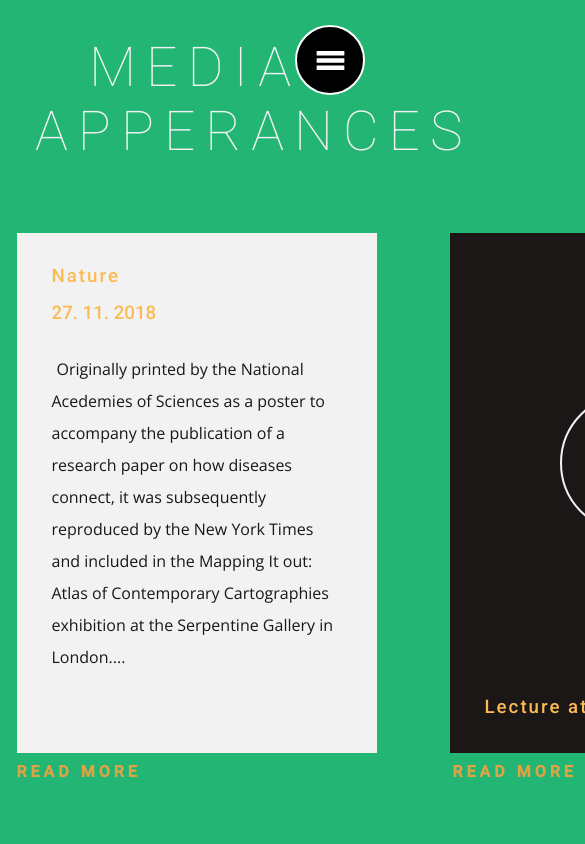
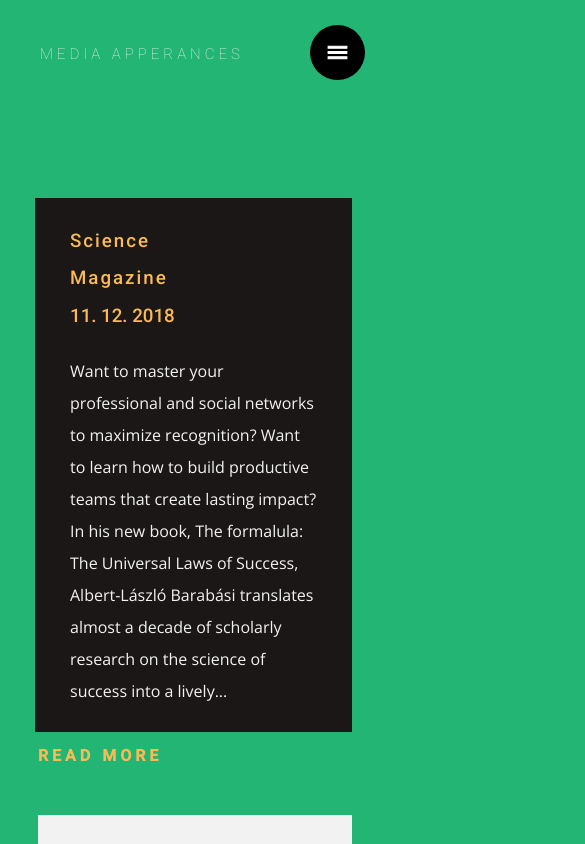
Before and after one commit to RekaKR/vizsga1, a React (Create React App) app in the folder frontend/: page / in a window 390 px wide. Shown: the top 844 px of the page, 585 px wide, since content can reach past the window. Built offline with nearby package versions, Linux system fonts and the light colour scheme.

Commit message:
Update style

```diff
--- a/frontend/public/index.html
+++ b/frontend/public/index.html
@@ -9,7 +9,8 @@
   <meta name="description" content="Web site created using create-react-app" />
   <link rel="apple-touch-icon" href="%PUBLIC_URL%/logo192.png" />
   <link rel="manifest" href="%PUBLIC_URL%/manifest.json" />
-  <link href="https://fonts.googleapis.com/css2?family=Open+Sans:wght@300;400&family=Roboto:wght@100;500&display=swap"
+  <link
+    href="https://fonts.googleapis.com/css2?family=Open+Sans:wght@300;400;600&family=Roboto:wght@100;500&display=swap"
     rel="stylesheet">
   <title>Vizsga doc</title>
 </head>
--- a/frontend/src/components/ButtonM/ButtonM.jsx
+++ b/frontend/src/components/ButtonM/ButtonM.jsx
@@ -4,12 +4,11 @@
 
 const MyButton = styled(Button)({
   height: 48,
-  color: 'rgb(223, 163, 69)',
-  margin: '-5px 30px',
+  color: 'rgb(251, 186, 83)',
+  margin: '0 -5px',
   paddingRight: 30,
-  fontWeight: 'bold',
   fontStyle: '"Open Sans", sans-serif',
-  fontWeight: 700,
+  fontWeight: 600,
   fontSize: '16px',
   letterSpacing: 4,
 });
--- a/frontend/src/components/Homepage/Homepage.jsx
+++ b/frontend/src/components/Homepage/Homepage.jsx
@@ -12,7 +12,7 @@
 
       <div className="container">
         <div className="left-side">
-          <div>
+          <div className="text">
             <h3>Science Magazine</h3>
             <h3>11. 12. 2018</h3>
             <p>Want to master your professional and social networks to maximize recognition? Want to learn how to build productive teams that create lasting impact? In his new book, The formalula: The Universal Laws of Success, Albert-László Barabási translates almost a decade of scholarly research on the science of success into a lively...</p>
@@ -21,7 +21,7 @@
         </div>
 
         <div className="middle">
-          <div>
+          <div className="text">
             <h3>Nature</h3>
             <h3>27. 11. 2018</h3>
             <p>Originally printed by the National Acedemies of Sciences as a poster to accompany the publication of a research paper on how diseases connect, it was subsequently reproduced by the New York Times and included in the Mapping It out: Atlas of Contemporary Cartographies exhibition at the Serpentine Gallery in London....</p>
--- a/frontend/src/components/MenuH/MenuH.jsx
+++ b/frontend/src/components/MenuH/MenuH.jsx
@@ -24,30 +24,29 @@
       backgroundColor: 'white',
       border: "2px solid black",
     },
-    '@media (max-width: 1100px)': {
+    '@media (max-width: 1300px)': {
       width: '90px',
       height: '90px',
-      border: "2px solid white",
     },
-    '@media (max-width: 750px)': {
+    '@media (max-width: 1000px)': {
       width: '80px',
       height: '80px',
     },
-    '@media (max-width: 430px)': {
-      width: '70px',
-      height: '70px',
+    '@media (max-width: 520px)': {
+      width: '55px',
+      height: '55px',
     }
   },
   icon: {
     fontSize: 65,
-    '@media (max-width: 1100px)': {
+    '@media (max-width: 1300px)': {
       fontSize: 55,
     },
-    '@media (max-width: 750px)': {
+    '@media (max-width: 1000px)': {
       fontSize: 45,
     },
-    '@media (max-width: 430px)': {
-      fontSize: 35,
+    '@media (max-width: 520px)': {
+      fontSize: 25,
     }
   }
 });
--- a/frontend/src/style/style.css
+++ b/frontend/src/style/style.css
@@ -32,47 +32,84 @@
   text-align: center;
   letter-spacing: 10px;
 }
+@media (min-width: 1001px) and (max-width: 1300px) {
+  .app h1 {
+    font-size: 45px;
+  }
+}
+@media (min-width: 741px) and (max-width: 1000px) {
+  .app h1 {
+    margin: 50px 60px 100px;
+    font-size: 35px;
+    text-align: left;
+    letter-spacing: 8px;
+  }
+}
+@media (min-width: 521px) and (max-width: 740px) {
+  .app h1 {
+    margin: 55px 60px 100px;
+    font-size: 25px;
+    text-align: left;
+    letter-spacing: 6px;
+  }
+}
+@media (max-width: 520px) {
+  .app h1 {
+    margin: 45px 40px 100px;
+    font-size: 15px;
+    text-align: left;
+    letter-spacing: 4px;
+  }
+}
 .app .container {
   display: flex;
+  flex-wrap: wrap;
   justify-content: center;
   margin-top: 35px;
 }
-.app .container .left-side div,
-.app .container .middle div {
-  width: 360px;
-  height: 520px;
+.app .container .left-side .text,
+.app .container .middle .text {
+  width: 100%;
+  max-width: 360px;
+  min-height: 520px;
   padding: 25px 35px;
 }
-.app .container .left-side div h3,
-.app .container .middle div h3 {
+.app .container .left-side .text h3,
+.app .container .middle .text h3 {
   width: 150px;
   color: #fbba53;
   letter-spacing: 2px;
   line-height: 200%;
 }
-.app .container .left-side div h3:nth-child(2),
-.app .container .middle div h3:nth-child(2) {
+.app .container .left-side .text h3:nth-child(2),
+.app .container .middle .text h3:nth-child(2) {
   letter-spacing: 0;
   margin-bottom: 20px;
 }
-.app .container .left-side div {
+.app .container .left-side {
+  margin: 35px 38px 0 35px;
+}
+.app .container .left-side .text {
   color: #f2f2f2;
   background-color: #1c1717;
-  margin: 35px 38px 0 35px;
 }
-.app .container .middle div {
+.app .container .middle {
+  margin: 35px 38px 0;
+}
+.app .container .middle .text {
   color: #1c1717;
   background-color: #f2f2f2;
-  margin: 35px 38px 0;
 }
-.app .container .middle div p::first-letter {
+.app .container .middle .text p::first-letter {
   padding-left: 5px;
+}
+.app .container .right-side {
+  margin: 35px 35px 0;
 }
 .app .container .right-side .text {
   width: 360px;
   height: 520px;
   background-color: #1c1717;
-  margin: 35px 35px 0;
   position: relative;
 }
 .app .container .right-side .text h3 {
--- a/frontend/src/style/style.scss
+++ b/frontend/src/style/style.scss
@@ -29,18 +29,46 @@
     font-size: 55px;
     text-align: center;
     letter-spacing: 10px;
+
+    @media (min-width: 1001px) and (max-width: 1300px) {
+      font-size: 45px;
+    }
+
+    @media (min-width: 741px) and (max-width: 1000px) {
+      margin: 50px 60px 100px;
+      font-size: 35px;
+      text-align: left;
+      letter-spacing: 8px;
+    }
+
+    @media (min-width: 521px) and (max-width: 740px) {
+      margin: 55px 60px 100px;
+      font-size: 25px;
+      text-align: left;
+      letter-spacing: 6px;
+    }
+
+    @media (max-width: 520px) {
+      margin: 45px 40px 100px;
+      font-size: 15px;
+      text-align: left;
+      letter-spacing: 4px;
+    }
+
   }
 
   .container {
     display: flex;
+    flex-wrap: wrap;
     justify-content: center;
     margin-top: 35px;
 
     .left-side,
     .middle {
-      div {
-        width: 360px;
-        height: 520px;
+      .text {
+        width: 100%;
+        max-width: 360px;
+        min-height: 520px;
         padding: 25px 35px;
 
         h3 {
@@ -58,18 +86,20 @@
     }
 
     .left-side {
-      div {
+      margin: 35px 38px 0 35px;
+
+      .text {
         color: $lightDivBC;
         background-color: $darkDivBC;
-        margin: 35px 38px 0 35px;
       }
     }
 
     .middle {
-      div {
+      margin: 35px 38px 0;
+
+      .text {
         color: $darkDivBC;
         background-color: $lightDivBC;
-        margin: 35px 38px 0;
 
         p::first-letter {
           padding-left: 5px;
@@ -78,11 +108,12 @@
     }
 
     .right-side {
+      margin: 35px 35px 0;
+
       .text {
         width: 360px;
         height: 520px;
         background-color: $darkDivBC;
-        margin: 35px 35px 0;
         position: relative;
 
         h3 {
```
Also changed, not shown: 1 other file (tests, documents, lock files or other folders).
